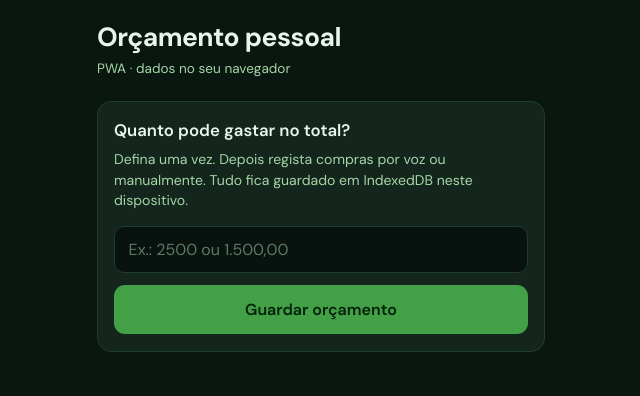
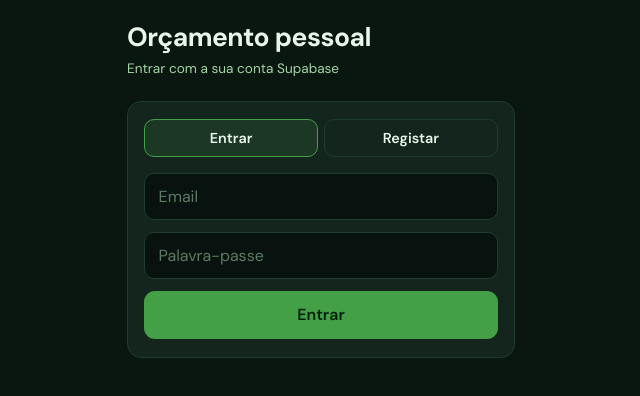
Before and after one commit to BrunoVictorFerreira/financeiro, a React (Vite) app: page / in a window 1280 px wide. Shown: the top 396 px of the page, without its empty margins (319-959 px from the left). Built offline with nearby package versions, Linux system fonts and the light colour scheme.

Commit message:
Adicionando login e cadastro

```diff
--- a/index.html
+++ b/index.html
@@ -1,5 +1,6 @@
 <!doctype html>
 <html lang="pt-BR">
+
 <head>
   <meta charset="UTF-8" />
   <link rel="icon" type="image/svg+xml" href="/favicon.svg" />
@@ -8,14 +9,15 @@
   <link rel="preconnect" href="https://fonts.gstatic.com" crossorigin />
   <link
     href="https://fonts.googleapis.com/css2?family=DM+Sans:ital,opsz,wght@0,9..40,400;0,9..40,600;0,9..40,700;1,9..40,400&display=swap"
-      rel="stylesheet"
-    />
+    rel="stylesheet" />
   <meta name="theme-color" content="#0a1610" />
   <meta name="description" content="Orçamento pessoal por voz — dados só no seu navegador." />
   <title>Orçamento pessoal</title>
 </head>
+
 <body>
   <div id="root"></div>
   <script type="module" src="/src/main.tsx"></script>
 </body>
+
 </html>
--- a/package.json
+++ b/package.json
@@ -19,6 +19,7 @@
     "vite-plugin-pwa": "^1.2.0"
   },
   "dependencies": {
+    "@supabase/supabase-js": "^2.102.1",
     "dexie": "^4.4.2",
     "gh-pages": "^6.3.0",
     "react": "^19.2.4",
--- a/src/App.tsx
+++ b/src/App.tsx
@@ -21,6 +21,7 @@ import { isSpeechRecognitionSupported, useSpeechRecognition } from './hooks/useS
 import { formatBRL, parseMoneyInputToCents } from './lib/money';
 import { ensureNotificationPermission, notifySaldoDisponivel } from './lib/notifications';
 import { parseAmountToCents } from './lib/parseAmount';
+import { supabase } from './lib/supabaseClient';
 
 function isBackupPayload(x: unknown): x is BackupPayload {
   if (!x || typeof x !== 'object') return false;
@@ -28,7 +29,12 @@ function isBackupPayload(x: unknown): x is BackupPayload {
   return o.v === 1 && Array.isArray(o.purchases);
 }
 
-export default function App() {
+export type AppProps = {
+  authEmail?: string | null;
+  onSignOut?: () => void;
+};
+
+export default function App({ authEmail, onSignOut }: AppProps = {}) {
   const [ready, setReady] = useState(false);
   const [budgetCents, setBudgetCents] = useState<number | null>(null);
   const [spentCents, setSpentCents] = useState(0);
@@ -209,8 +215,20 @@ export default function App() {
   return (
     <Shell>
       <Header>
-        <Title>Orçamento pessoal</Title>
-        <Tag>PWA · dados no seu navegador</Tag>
+        <HeaderMain>
+          <Title>Orçamento pessoal</Title>
+          <Tag>PWA · dados no seu navegador</Tag>
+        </HeaderMain>
+        {onSignOut != null && (
+          <UserBar>
+            {authEmail != null && authEmail !== '' && (
+              <UserEmail title={authEmail}>{authEmail}</UserEmail>
+            )}
+            <SignOutButton type="button" onClick={onSignOut}>
+              Sair
+            </SignOutButton>
+          </UserBar>
+        )}
       </Header>
 
       {showSetup ? (
@@ -361,6 +379,49 @@ const Shell = styled.main`
 
 const Header = styled.header`
   margin-bottom: 1.5rem;
+  display: flex;
+  flex-wrap: wrap;
+  align-items: flex-start;
+  justify-content: space-between;
+  gap: 0.75rem 1rem;
+`;
+
+const HeaderMain = styled.div`
+  min-width: 0;
+  flex: 1;
+`;
+
+const UserBar = styled.div`
+  display: flex;
+  flex-direction: column;
+  align-items: flex-end;
+  gap: 0.35rem;
+  flex-shrink: 0;
+`;
+
+const UserEmail = styled.span`
+  font-size: 0.78rem;
+  color: ${(p) => p.theme.textMuted};
+  max-width: 200px;
+  overflow: hidden;
+  text-overflow: ellipsis;
+  white-space: nowrap;
+`;
+
+const SignOutButton = styled.button`
+  padding: 0.4rem 0.65rem;
+  border-radius: 8px;
+  border: 1px solid ${(p) => p.theme.border};
+  background: transparent;
+  color: ${(p) => p.theme.text};
+  font-size: 0.82rem;
+  font-weight: 500;
+  cursor: pointer;
+
+  &:hover {
+    border-color: ${(p) => p.theme.accent};
+    color: ${(p) => p.theme.accentHover};
+  }
 `;
 
 const Title = styled.h1`
--- /dev/null
+++ b/src/Login.tsx
@@ -0,0 +1,210 @@
+import { FormEvent, useState } from 'react';
+import styled from 'styled-components';
+import { supabase } from './lib/supabaseClient';
+
+type Mode = 'signin' | 'signup';
+
+export default function Login() {
+  const [mode, setMode] = useState<Mode>('signin');
+  const [email, setEmail] = useState('');
+  const [password, setPassword] = useState('');
+  const [busy, setBusy] = useState(false);
+  const [error, setError] = useState<string | null>(null);
+  const [info, setInfo] = useState<string | null>(null);
+
+  const onSubmit = async (e: FormEvent) => {
+    e.preventDefault();
+    setError(null);
+    setInfo(null);
+    const trimmed = email.trim();
+    if (!trimmed || !password) {
+      setError('Preencha email e palavra-passe.');
+      return;
+    }
+    setBusy(true);
+    try {
+      if (mode === 'signin') {
+        const { error: err } = await supabase.auth.signInWithPassword({
+          email: trimmed,
+          password,
+        });
+        if (err) setError(err.message);
+      } else {
+        const { error: err } = await supabase.auth.signUp({
+          email: trimmed,
+          password,
+        });
+        if (err) setError(err.message);
+        else {
+          setInfo(
+            'Conta criada. Se o projeto exigir confirmação por email, verifique a caixa de entrada.'
+          );
+        }
+      }
+    } finally {
+      setBusy(false);
+    }
+  };
+
+  return (
+    <Shell>
+      <Header>
+        <Title>Orçamento pessoal</Title>
+        <Tag>Entrar com a sua conta Supabase</Tag>
+      </Header>
+
+      <Card>
+        <ModeRow>
+          <ModeTab type="button" $active={mode === 'signin'} onClick={() => setMode('signin')}>
+            Entrar
+          </ModeTab>
+          <ModeTab type="button" $active={mode === 'signup'} onClick={() => setMode('signup')}>
+            Registar
+          </ModeTab>
+        </ModeRow>
+
+        <Form onSubmit={(e) => void onSubmit(e)}>
+          <Field
+            type="email"
+            autoComplete="email"
+            placeholder="Email"
+            value={email}
+            onChange={(e) => setEmail(e.target.value)}
+            disabled={busy}
+          />
+          <Field
+            type="password"
+            autoComplete={mode === 'signin' ? 'current-password' : 'new-password'}
+            placeholder="Palavra-passe"
+            value={password}
+            onChange={(e) => setPassword(e.target.value)}
+            disabled={busy}
+          />
+          <PrimaryButton type="submit" disabled={busy}>
+            {busy ? 'A aguardar…' : mode === 'signin' ? 'Entrar' : 'Criar conta'}
+          </PrimaryButton>
+        </Form>
+
+        {error && <Err role="alert">{error}</Err>}
+        {info && <Info role="status">{info}</Info>}
+      </Card>
+    </Shell>
+  );
+}
+
+const Shell = styled.main`
+  max-width: 420px;
+  margin: 0 auto;
+  padding: 1.25rem 1rem 3rem;
+  min-height: 100dvh;
+`;
+
+const Header = styled.header`
+  margin-bottom: 1.5rem;
+`;
+
+const Title = styled.h1`
+  margin: 0 0 0.35rem;
+  font-size: 1.65rem;
+  font-weight: 700;
+  letter-spacing: -0.02em;
+`;
+
+const Tag = styled.p`
+  margin: 0;
+  font-size: 0.85rem;
+  color: ${(p) => p.theme.textMuted};
+`;
+
+const Card = styled.section`
+  background: ${(p) => p.theme.bgElevated};
+  border: 1px solid ${(p) => p.theme.border};
+  border-radius: 14px;
+  padding: 1.1rem 1rem;
+`;
+
+const ModeRow = styled.div`
+  display: flex;
+  gap: 0.35rem;
+  margin-bottom: 1rem;
+`;
+
+const ModeTab = styled.button<{ $active: boolean }>`
+  flex: 1;
+  padding: 0.55rem 0.75rem;
+  border-radius: 10px;
+  border: 1px solid ${(p) => (p.$active ? p.theme.accent : p.theme.border)};
+  background: ${(p) => (p.$active ? 'rgba(46, 92, 56, 0.35)' : 'transparent')};
+  color: ${(p) => p.theme.text};
+  font-weight: 600;
+  font-size: 0.9rem;
+  cursor: pointer;
+
+  &:hover {
+    border-color: ${(p) => p.theme.accent};
+  }
+`;
+
+const Form = styled.form`
+  display: flex;
+  flex-direction: column;
+  gap: 0.75rem;
+`;
+
+const Field = styled.input`
+  width: 100%;
+  padding: 0.75rem 0.85rem;
+  border-radius: 10px;
+  border: 1px solid ${(p) => p.theme.border};
+  background: ${(p) => p.theme.inputBg};
+  color: ${(p) => p.theme.text};
+  box-sizing: border-box;
+
+  &::placeholder {
+    color: #5d7a66;
+  }
+
+  &:focus {
+    outline: 2px solid ${(p) => p.theme.accent};
+    outline-offset: 1px;
+  }
+
+  &:disabled {
+    opacity: 0.6;
+  }
+`;
+
+const PrimaryButton = styled.button`
+  width: 100%;
+  padding: 0.85rem 1rem;
+  border: none;
+  border-radius: 11px;
+  background: ${(p) => p.theme.accent};
+  color: #042109;
+  font-weight: 600;
+  font-size: 1rem;
+  cursor: pointer;
+
+  &:hover:not(:disabled) {
+    background: ${(p) => p.theme.accentHover};
+  }
+
+  &:disabled {
+    opacity: 0.5;
+    cursor: not-allowed;
+  }
+`;
+
+const Err = styled.p`
+  margin: 0.85rem 0 0;
+  font-size: 0.88rem;
+  color: ${(p) => p.theme.danger};
+  line-height: 1.4;
+`;
+
+const Info = styled.p`
+  margin: 0.85rem 0 0;
+  font-size: 0.88rem;
+  color: ${(p) => p.theme.textMuted};
+  line-height: 1.45;
+`;
--- /dev/null
+++ b/src/Root.tsx
@@ -0,0 +1,66 @@
+import { useEffect, useState } from 'react';
+import type { Session } from '@supabase/supabase-js';
+import styled from 'styled-components';
+import App from './App';
+import Login from './Login';
+import { supabase } from './lib/supabaseClient';
+
+export default function Root() {
+  const [session, setSession] = useState<Session | null>(null);
+  const [loading, setLoading] = useState(true);
+
+  useEffect(() => {
+    let cancelled = false;
+
+    void supabase.auth.getSession().then(({ data: { session: s } }) => {
+      if (!cancelled) {
+        setSession(s);
+        setLoading(false);
+      }
+    });
+
+    const {
+      data: { subscription },
+    } = supabase.auth.onAuthStateChange((_event, s) => {
+      setSession(s);
+    });
+
+    return () => {
+      cancelled = true;
+      subscription.unsubscribe();
+    };
+  }, []);
+
+  if (loading) {
+    return (
+      <BootShell>
+        <BootText>A verificar sessão…</BootText>
+      </BootShell>
+    );
+  }
+
+  if (!session) {
+    return <Login />;
+  }
+
+  return (
+    <App
+      authEmail={session.user.email ?? null}
+      onSignOut={() => void supabase.auth.signOut()}
+    />
+  );
+}
+
+const BootShell = styled.main`
+  min-height: 100dvh;
+  display: flex;
+  align-items: center;
+  justify-content: center;
+  padding: 1rem;
+`;
+
+const BootText = styled.p`
+  margin: 0;
+  font-size: 0.95rem;
+  color: ${(p) => p.theme.textMuted};
+`;
--- /dev/null
+++ b/src/lib/supabaseClient.ts
@@ -0,0 +1,6 @@
+import { createClient } from '@supabase/supabase-js';
+
+const supabaseUrl = import.meta.env.VITE_SUPABASE_URL ?? '';
+const supabaseAnonKey = import.meta.env.VITE_SUPABASE_ANON_KEY ?? '';
+
+export const supabase = createClient(supabaseUrl, supabaseAnonKey);
--- a/src/main.tsx
+++ b/src/main.tsx
@@ -3,13 +3,13 @@ import { createRoot } from 'react-dom/client';
 import { ThemeProvider } from 'styled-components';
 import { theme } from './theme';
 import { GlobalStyle } from './GlobalStyle';
-import App from './App';
+import Root from './Root';
 
 createRoot(document.getElementById('root')!).render(
   <StrictMode>
     <ThemeProvider theme={theme}>
       <GlobalStyle />
-      <App />
+      <Root />
     </ThemeProvider>
   </StrictMode>
 );
```
Also changed, not shown: src/vite-env.d.ts (+9 -0 lines), 2 other files (tests, documents, lock files or other folders). Lines whose indentation alone changed are shown as unchanged.
